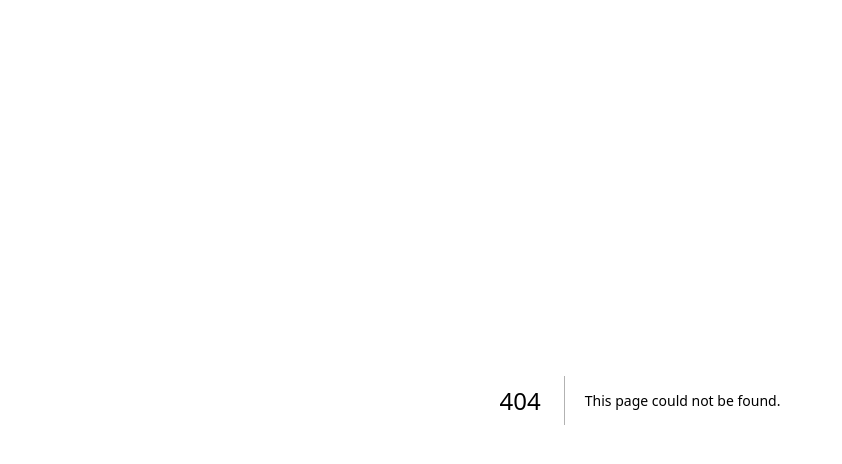
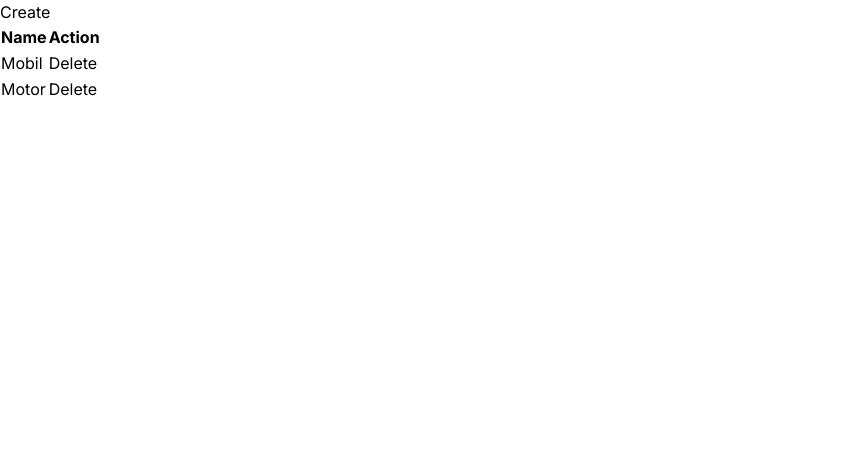
Before and after one commit to atur-uang/celengan-web, a Next.js app: page /vehicles in a window 1280 px wide. Before the commit this address had no page. Shown: the top 464 px of the page, without its empty margins (0-842 px from the left). Built offline with nearby package versions, Linux system fonts and the light colour scheme.

Commit message:
vehicles

```diff
--- a/src/app/globals.css
+++ b/src/app/globals.css
@@ -2,7 +2,7 @@
 @tailwind components;
 @tailwind utilities;
 
-:root {
+/* :root {
   --foreground-rgb: 0, 0, 0;
   --background-start-rgb: 214, 219, 220;
   --background-end-rgb: 255, 255, 255;
@@ -24,4 +24,4 @@ body {
       rgb(var(--background-end-rgb))
     )
     rgb(var(--background-start-rgb));
-}
+} */
--- /dev/null
+++ b/src/app/vehicles/[id]/edit/page.tsx
@@ -0,0 +1,10 @@
+export default function Page() {
+    return (
+        <div>
+            <form>
+                <input type="text" className="border" value="Honda" />
+                <button type="submit" className="" >Update</button>
+            </form>
+        </div>
+    )
+}
--- /dev/null
+++ b/src/app/vehicles/[id]/page.tsx
@@ -0,0 +1,7 @@
+export default function Page({params}: {params: {id: string}}) {
+    return (
+        <div>
+            Id: {params.id}
+        </div>
+    )
+}
--- /dev/null
+++ b/src/app/vehicles/create/page.tsx
@@ -0,0 +1,43 @@
+import {useState, FormEvent} from 'react'
+import { useRouter } from 'next/router';
+
+import {axios} from '@/helpers';
+
+export default function Page() {
+
+    const [name, setName] = useState('')
+    const router = useRouter()
+
+    const handleSubmit = async (e: FormEvent) => {
+        e.preventDefault()
+
+        try {
+            const response = await axios.post("/vehicles", {
+                name: name
+            })
+
+            if (response.status === 200) {
+                // redirect to list view
+                router.push('/vehicles')
+            } else {
+                // show toast or popup
+            }
+        } catch (error) {
+            // show toast or popup
+
+            console.log(error)
+        }
+    }
+
+    return (
+        <div>
+            <form onSubmit={handleSubmit}>
+                <input type="text" className="border"
+                    value={name}
+                    onChange={(e) => setName(e.target.value)}
+                />
+                <button type="submit" className="" >Save</button>
+            </form>
+        </div>
+    )
+}
--- /dev/null
+++ b/src/app/vehicles/page.tsx
@@ -0,0 +1,40 @@
+import Link from 'next/link'
+
+export default function Page() {
+    return (
+        <div>
+
+            <Link href="/vehicles/create">Create</Link>
+
+            <table>
+                <thead>
+                    <tr>
+                        <th>Name</th>
+                        <th>Action</th>
+                    </tr>
+                </thead>
+
+                <tbody>
+                    <tr>
+                        <td>
+                            <Link href="/vehicles/123">Mobil</Link>
+                        </td>
+                        <td>
+                            <button type="button">Delete</button>
+                        </td>
+                    </tr>
+                    <tr>
+                        <td>
+                            <Link href="/vehicles/556">Motor</Link>
+                        </td>
+                        <td>
+                            <button type="button">Delete</button>
+                        </td>
+                    </tr>
+                </tbody>
+            </table>
+
+
+        </div>
+    )
+}
--- /dev/null
+++ b/src/helpers.ts
@@ -0,0 +1,5 @@
+import fetcher from 'axios';
+
+export const axios = fetcher.create({
+    baseURL: 'https://api.celengan.console'
+})
```
Also changed, not shown: package.json (+6 -5 lines), 1 other file (tests, documents, lock files or other folders).
